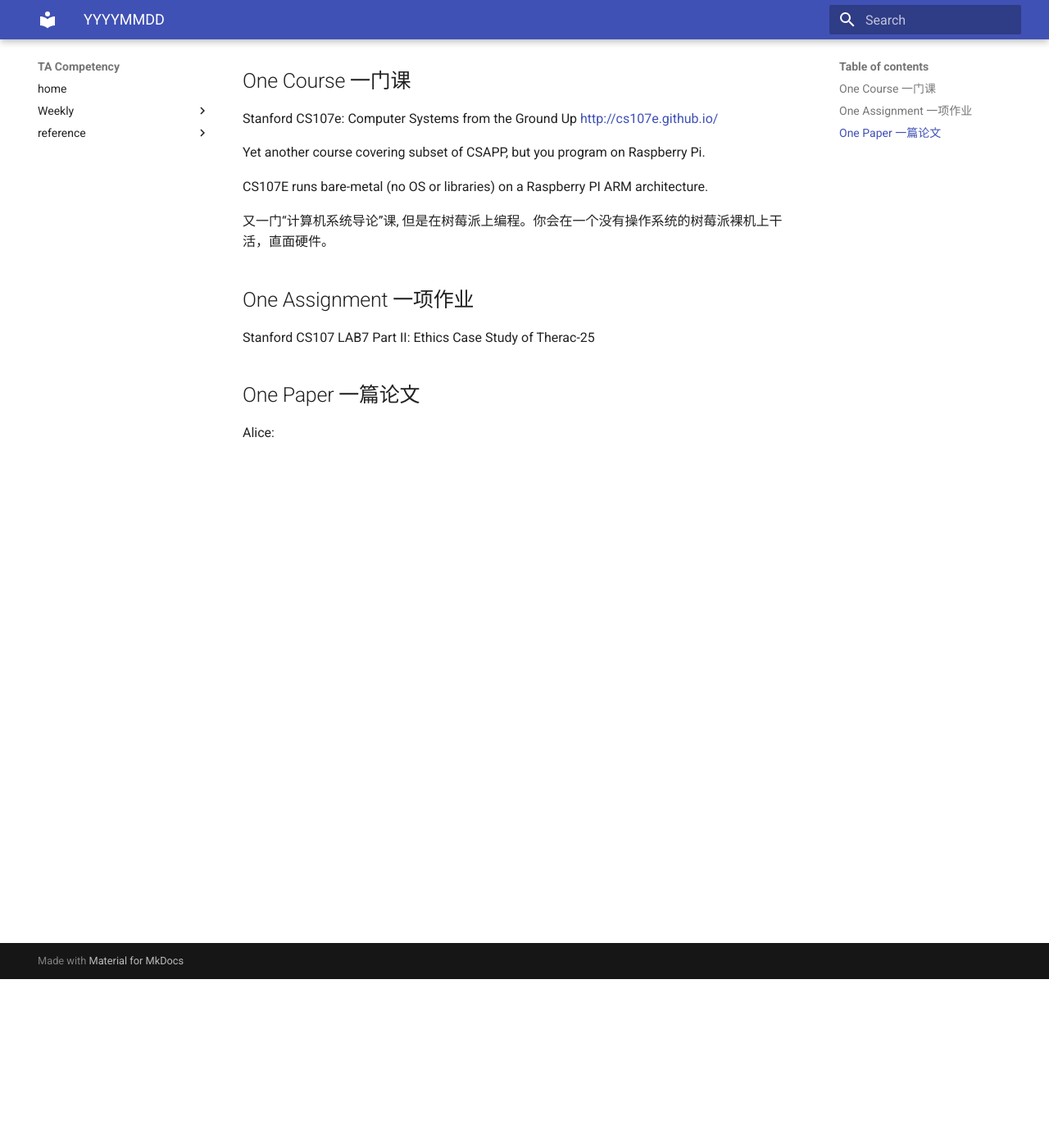
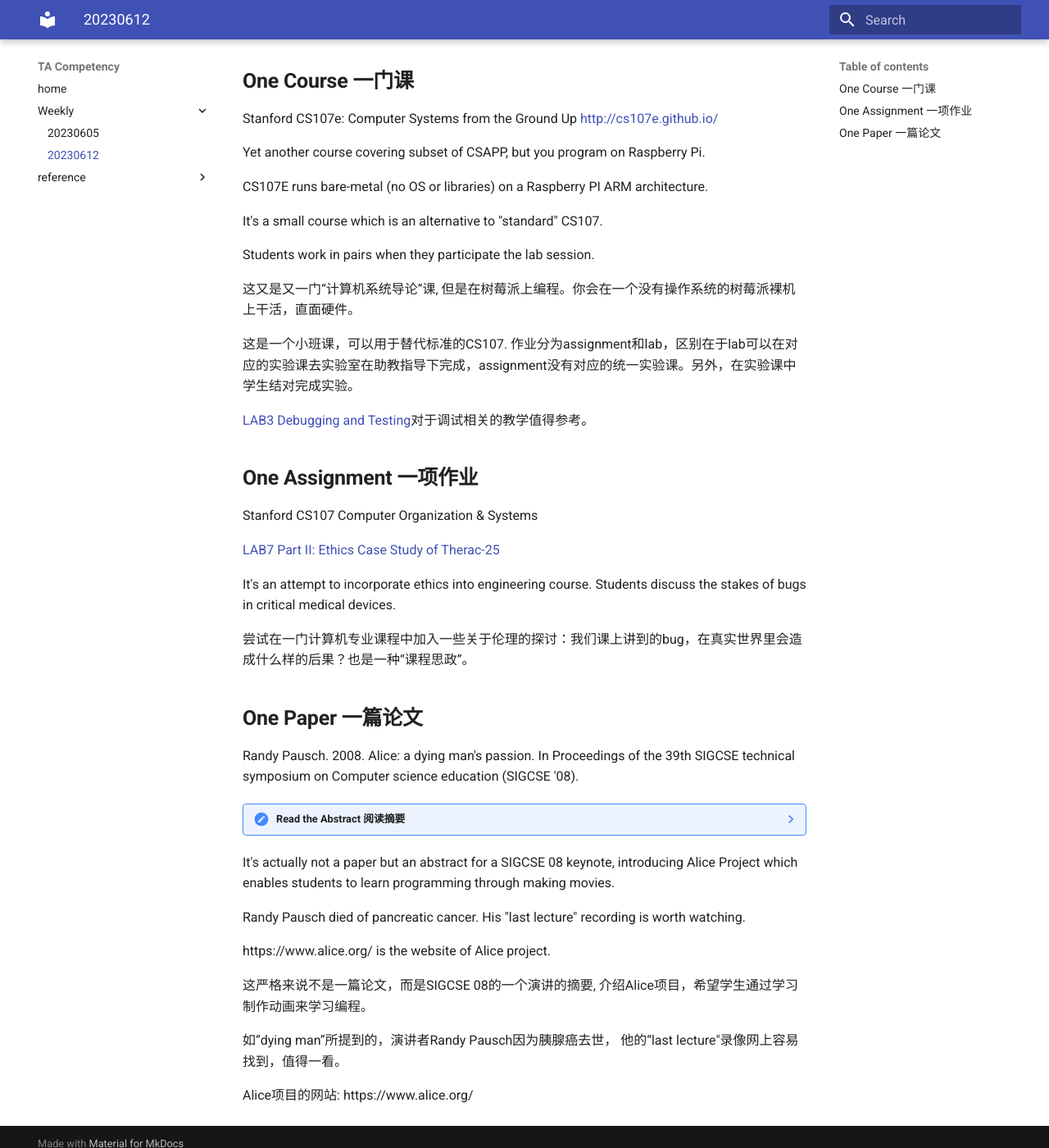
Before and after one commit to THUCSTAC/TAC, an MkDocs documentation site: the page built from docs/weekly/20230612.md, in a window 1280 px wide and 1400 px high, scrolled down 206 px. Shown: the whole window at 82% size. Built offline with MkDocs 1.6.1 and Material for MkDocs 9.7.7, drawn with Linux system fonts in a browser that asks for light colours.

Commit message:
20230612

```diff
--- a/docs/weekly/20230612.md
+++ b/docs/weekly/20230612.md
@@ -1,10 +1,10 @@
-# YYYYMMDD
+# 20230612
 
 如果链接失效，请提一个issue.
 
 If any of the links failed, please submit an issue.
 
-## One Course 一门课
+## **One Course 一门课**
 
 Stanford CS107e: Computer Systems from the Ground Up
 [http://cs107e.github.io/](http://cs107e.github.io/)
@@ -13,13 +13,46 @@
 
 CS107E runs bare-metal (no OS or libraries) on a Raspberry PI ARM architecture.
 
-又一门“计算机系统导论”课, 但是在树莓派上编程。你会在一个没有操作系统的树莓派裸机上干活，直面硬件。
+It's a small course which is an alternative to "standard" CS107.
 
-## One Assignment 一项作业
+Students work in pairs when they participate the lab session.
 
-Stanford CS107
-LAB7 Part II: Ethics Case Study of Therac-25
+这又是又一门“计算机系统导论”课, 但是在树莓派上编程。你会在一个没有操作系统的树莓派裸机上干活，直面硬件。
 
-## One Paper 一篇论文
+这是一个小班课，可以用于替代标准的CS107. 作业分为assignment和lab，区别在于lab可以在对应的实验课去实验室在助教指导下完成，assignment没有对应的统一实验课。另外，在实验课中学生结对完成实验。
 
-Alice:
+[LAB3 Debugging and Testing](http://cs107e.github.io/labs/lab3/)对于调试相关的教学值得参考。
+
+## **One Assignment 一项作业**
+
+Stanford CS107 Computer Organization & Systems
+
+[LAB7 Part II: Ethics Case Study of Therac-25](https://web.stanford.edu/class/archive/cs/cs107/cs107.1236/lab7/)
+
+It's an attempt to incorporate ethics into engineering course. Students discuss the stakes of bugs in critical medical devices.
+
+尝试在一门计算机专业课程中加入一些关于伦理的探讨：我们课上讲到的bug，在真实世界里会造成什么样的后果？也是一种“课程思政”。
+
+## **One Paper 一篇论文**
+
+
+Randy Pausch. 2008. Alice: a dying man's passion. In Proceedings of the 39th SIGCSE technical symposium on Computer science education (SIGCSE '08).
+
+??? note "Read the Abstract 阅读摘要"
+    I have spent the last fifteen years of my life leading an incredible team. Our quest (which we did not even realize in the beginning) was to revolutionize the way computer programming is taught. Current versions of the Alice system (Alice v2.0, and Caitlin Kelleher's "Storytelling Alice") have been very effective in the college classroom and in tests with middle school girls. The use of drag-and-drop authoring to create 3D movies has proved to be a powerful motivator for students of all ages and both genders. In 2008, we will release Alice v3.0, which provides "real Java" programming and the characters from EA's "The Sims," the most popular PC video game in history.
+
+    Damn shame I won't be there to see it. As you probably know, I'm dying of pancreatic cancer, as became widely known in my "Last Lecture." Like Moses, I get to see the promised land, but not set foot in it. But the vision is clear. Long before I became ill, Dennis Cosgrove took over the responsibility for the design of Alice v3.0, and he's doing a whale of a job. Steve Cooper (of St. Joseph's University), Wanda Dann, and Don Slater are handling the pedagogic materials for college and high school, and Caitlin Kelleher (now junior faculty at Washington University in St. Louis) is heading the efforts regarding middle school girls.
+
+    This talk will address the history, philosophy, and future of the Alice project, and will include a behind-the-scenes look at a pre-release version of Alice v3.0. I will give this address in person if I am still alive and able, or by a combination of pre-taped video and help from the Alice team. I cannot imagine a better professional legacy than what the Alice team is currently building.
+
+It's actually not a paper but an abstract for a SIGCSE 08 keynote, introducing Alice Project which enables students to learn programming through making movies.
+
+Randy Pausch died of pancreatic cancer. His "last lecture" recording is worth watching.
+
+https://www.alice.org/ is the website of Alice project.
+
+这严格来说不是一篇论文，而是SIGCSE 08的一个演讲的摘要, 介绍Alice项目，希望学生通过学习制作动画来学习编程。
+
+如“dying man”所提到的，演讲者Randy Pausch因为胰腺癌去世， 他的“last lecture"录像网上容易找到，值得一看。
+
+Alice项目的网站: https://www.alice.org/
--- a/mkdocs.yml
+++ b/mkdocs.yml
@@ -15,6 +15,8 @@
  - Weekly:
    - weekly/index.md
    - weekly/20230605.md
+   - weekly/20230612.md
+
  - reference:
    - reference/index.md
    - courses: reference/courses.md
```
Also changed, not shown: docs/index.md (+1 -1 lines), docs/weekly/20230605.md (+3 -3 lines), docs/weekly/template.md (+5 -3 lines).
